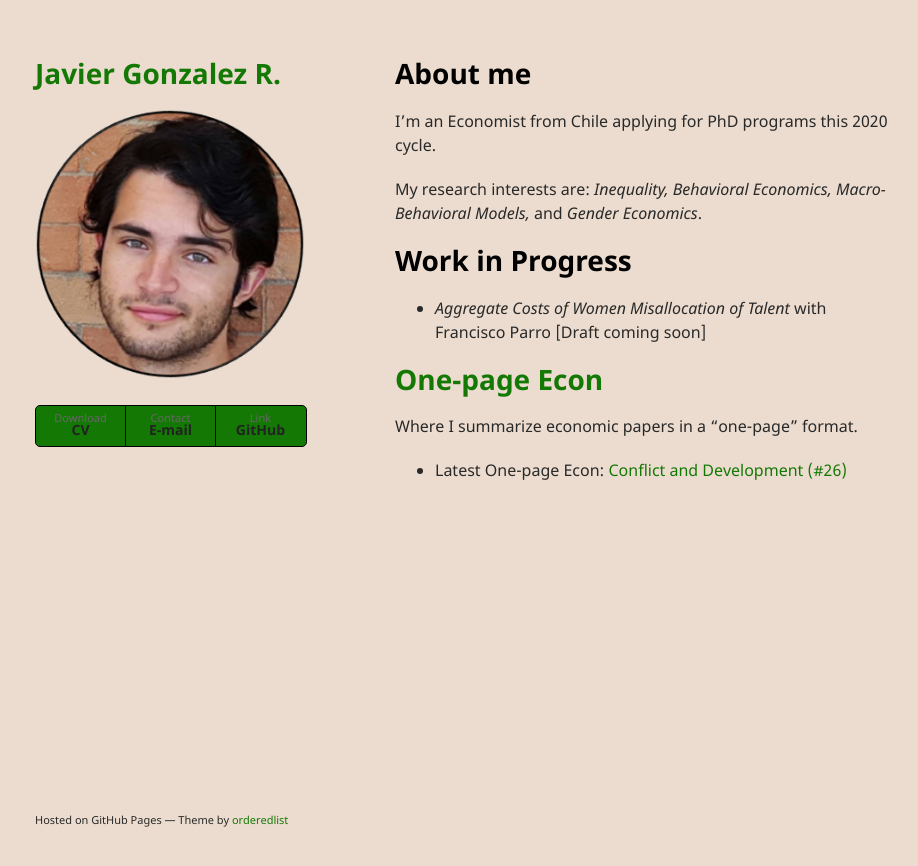
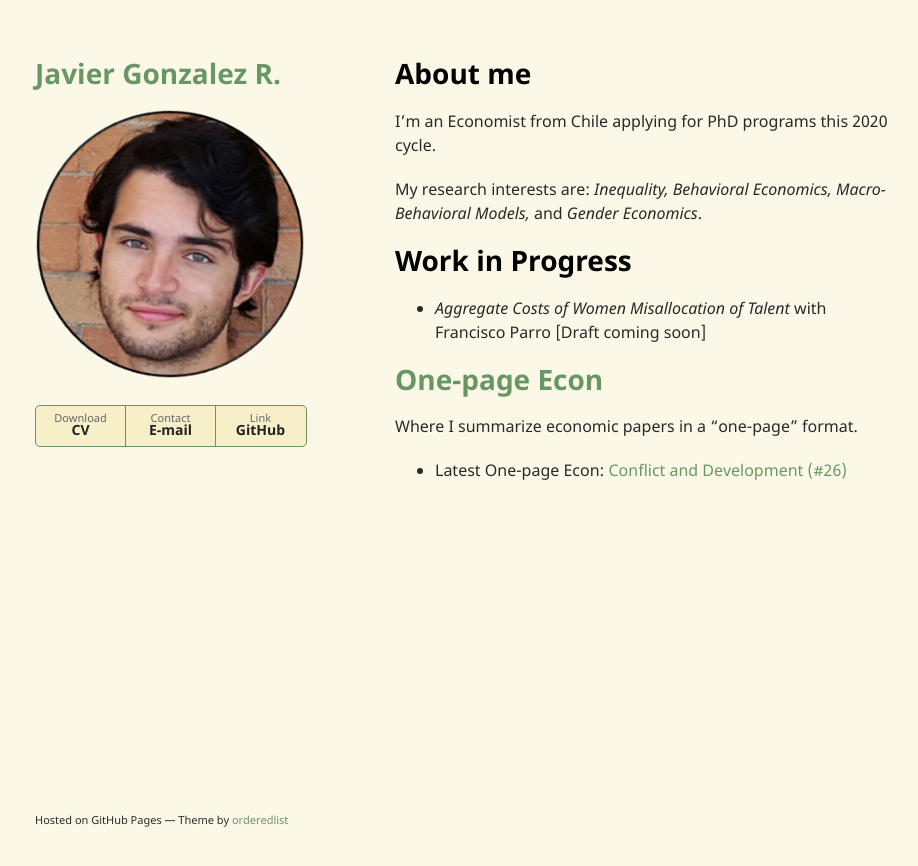
Before and after one commit to jjgecon/jjgecon.github.io, a Jekyll site: the page built from index.md, in a window 1280 px wide. Shown: the top 866 px of the page, without its empty margins (175-1093 px from the left). Built offline with Jekyll 4.4.1, drawn with Linux system fonts in a browser that asks for light colours; the repository's description, which GitHub fills in, is left out; our own code applies the rules of GitHub Pages for plain Markdown files.

Commit message:
Signed-off-by: jjgecon <javierj.g18@gmail.com>

```diff
--- a/_sass/jekyll-theme-minimal.scss
+++ b/_sass/jekyll-theme-minimal.scss
@@ -2,7 +2,7 @@
 @import "rouge-github";
 
 body {
-  background-color: #ebdccf;
+  background-color: #fcf8e8;
   padding:50px;
   font: 16px/1.5 "Noto Sans", "Helvetica Neue", Helvetica, Arial, sans-serif;
   color:#292929;
@@ -35,12 +35,12 @@ h3, h4, h5, h6 {
 }
 
 a {
-  color:#147904;
+  color:#689764;
   text-decoration:none;
 }
 
 a:hover, a:focus {
-  color:#093f01;
+  color:#3f5e3c;
   text-decoration:none;
 }
 
@@ -115,16 +115,16 @@ ul.downloads {
   list-style:none;
   height:40px;
   padding:0;
-  background: #147904;
+  background: #f7efc8;
   border-radius:5px;
-  border:1px solid #000000;
+  border:1px solid #689764;
   width:270px;
 }
 
 .downloads li {
   width:89px;
   float:left;
-  border-right:1px solid #000000;
+  border-right:1px solid #689764;
   height:40px;
 }
 
```
